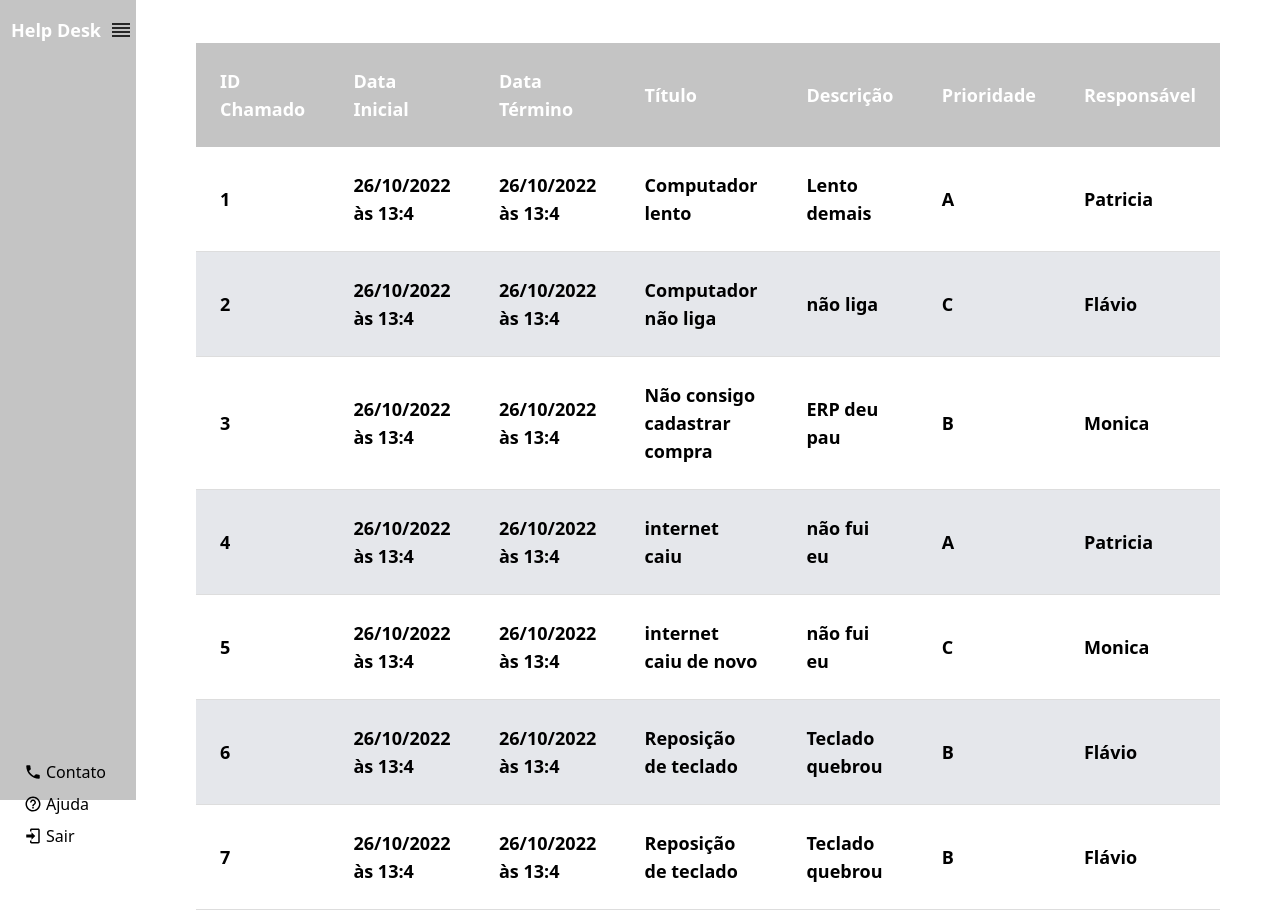
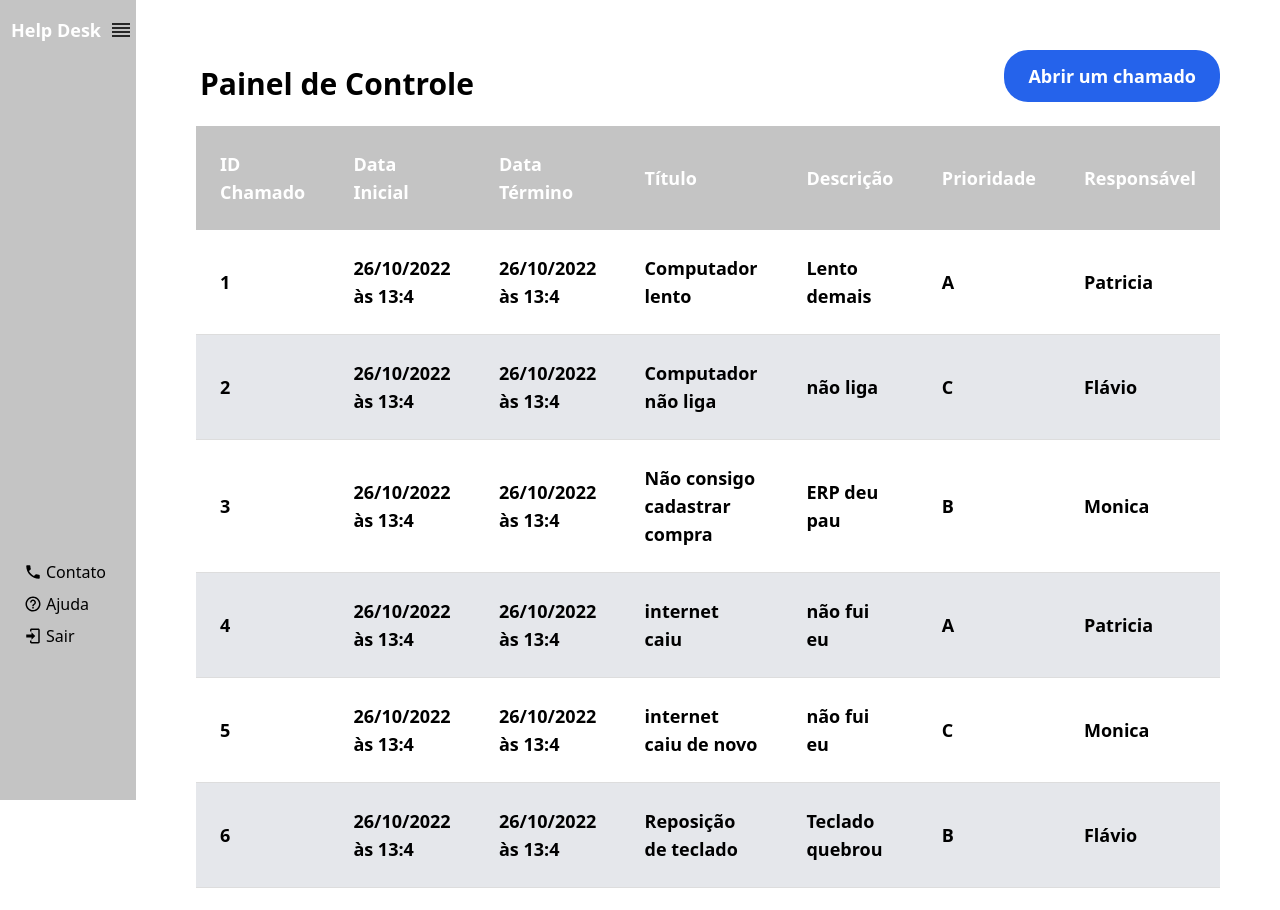
Before and after one commit to matheuskris/helpdesk-public, a Next.js app: page /helpdesk in a window 1280 px wide. After the commit the page ends 888 px from the top, so only its background shows below. Built offline with nearby package versions, Linux system fonts and the light colour scheme.

Commit message:
fixing table

```diff
--- a/pages/helpdesk.js
+++ b/pages/helpdesk.js
@@ -64,15 +64,15 @@ function Helpdesk() {
       Prioridade: 'B',
       Responsável: 'Flávio',
     },
-    {
-      numeroChamado: 7,
-      dataInicial: data(),
-      DataTermino: data(),
-      Título: 'Reposição de teclado',
-      Descrição: 'Teclado quebrou',
-      Prioridade: 'B',
-      Responsável: 'Flávio',
-    },
+    // {
+    //   numeroChamado: 7,
+    //   dataInicial: data(),
+    //   DataTermino: data(),
+    //   Título: 'Reposição de teclado',
+    //   Descrição: 'Teclado quebrou',
+    //   Prioridade: 'B',
+    //   Responsável: 'Flávio',
+    // },
   ]
 
   function logout() {
@@ -104,7 +104,7 @@ function Helpdesk() {
         </div>
 
         {/* Opções */}
-        <div className="w-[100%] lg:mt-[700px] space-y-2">
+        <div className="w-[100%] lg:mt-[500px] xl:mt[700px] space-y-2">
           <div className="opcoes">
             <Image src="/phone.svg" width={18} height={18} alt="Ícone Telefone" />
             <p className="mx-1">Contato</p>
@@ -128,31 +128,15 @@ function Helpdesk() {
       </div>
       {/* Final Aside */}
 
-      {/* nav */}
-      <div className="flex items-center justify-end lg:w-[calc(100% - 136px)] h-[120px] lg:ml-[136px] space-x-16 px-16">
-        <p className="cursor-pointer font-bold text-black text-lg mr-[-60px]">
-            Equipe Suporte:
-        </p>
-        <select className="cursor-pointer text-black text-lg outline-none">
-            <option value="Flávio" selected>Flávio</option>
-            <option value="Patricia">Patricia</option>
-            <option value="Monica">Monica</option>
-        </select>
-        <p className="cursor-pointer text-black text-lg">Configurações</p>
-      </div>
-      {/* Final Nav */}
-
-
-
       {/* Titulo tabela e botão  */}
-      <div className='flex justify-between items-center'>
+      <div className='flex justify-between items-center pt-[50px]'>
         <h1 className=" text-3xl font-semibold ml-[136px] pl-16 mb-2">Painel de Controle</h1>
-        <button onClick={criarChamado} className="btnAddChamado">Adicionar um chamado</button>
+        <button onClick={criarChamado} className="btnAddChamado">Abrir um chamado</button>
       </div>
 
       {/* Tabela */}
-      <div className="w-[calc(100% - 136px)] h-[70%] mx-auto flex justify-center items-center ml-[136px]">
-        <table className="w-[100%] h-[100%] bg-white rounded-3xl border-collapse mx-[60px] my-0 text-lg ">
+      <div className=" mx-auto flex justify-center items-center ml-[136px]">
+        <table className=" bg-white lg:w-[1300px] lg:h-[600px] xl:w- xl:h-  rounded-3xl border-collapse mx-[60px] my-0 text-lg ">
             <thead>
               <tr className="bg-[#c4c4c4] text-white text-left">
                 <th className="th">ID Chamado</th>
@@ -164,7 +148,7 @@ function Helpdesk() {
                 <th className="th">Responsável</th>
               </tr>
             </thead>
-            <tbody>
+            <tbody className="overflow-y-scroll">
               {chamados.map((chamado) => (
                 <tr key={chamado.id} className='border-b border-[#dddddd] even:bg-gray-200'>
                   <td className="td">{chamado.numeroChamado}</td>
@@ -180,10 +164,6 @@ function Helpdesk() {
         </table>
       </div>
 
-      <div className="w-full mx-auto">
-        <p className="font-bold">1, 2, 3...</p>
-      </div>
-
     </div>
   );
 }
--- a/styles/globals.css
+++ b/styles/globals.css
@@ -17,9 +17,9 @@
         @apply text-lg text-white font-semibold mb-6 mr-[60px] px-6 py-3 rounded-[24px] bg-blue-600 hover:bg-blue-700 active:scale-95 transition duration-200
     }
     .th {
-       @apply font-bold px-6 py-6
+       @apply font-bold px-6 py-6  2xl:text-base
     }
     .td {
-        @apply font-semibold px-6 py-6
+        @apply font-semibold px-6 py-6 2xl:text-base
     }
 }
```
